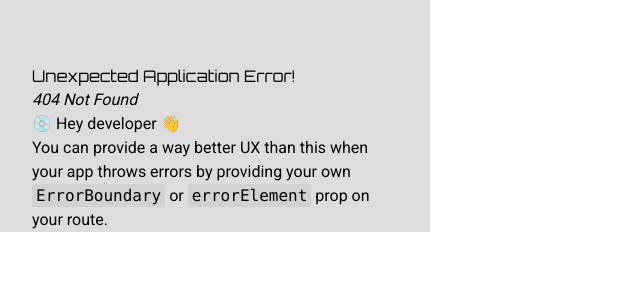
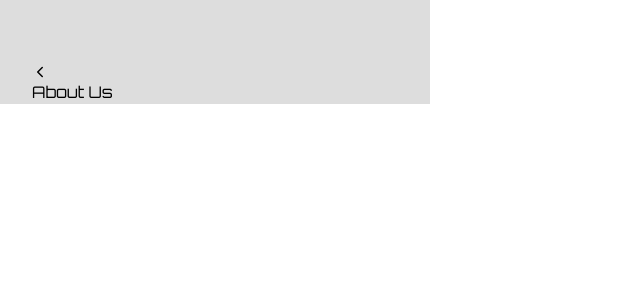
Before and after one commit to kanin-kearpimy/jsd-instructor-test-pair-programming, a React (Vite) app: page /aboutus in a window 1280 px wide. Before the commit this address had no page. Shown: the top 300 px of the page, without its empty margins (0-640 px from the left). Built offline with nearby package versions, Linux system fonts and the light colour scheme.

Commit message:
add(aboutus.jsx) : add page and path at app.jsx

```diff
--- a/src/App.jsx
+++ b/src/App.jsx
@@ -5,6 +5,7 @@ import Dashboard from "./components/Dashboard";
 import Stat from "./components/Stat";
 import Setting from "./components/Setting";
 import Profile from "./components/Profile";
+import Aboutus from "./components/Aboutus";
 import { createBrowserRouter, RouterProvider } from "react-router-dom";
 const router = createBrowserRouter([
   {
@@ -35,6 +36,10 @@ const router = createBrowserRouter([
     path: "profile",
     element: <Profile />,
   },
+  {
+    path: "aboutus",
+    element: <Aboutus />,
+  }
 ]);
 function App() {
   return <RouterProvider router={router} />;
--- /dev/null
+++ b/src/components/Aboutus.jsx
@@ -0,0 +1,16 @@
+import { IoChevronBack } from "react-icons/io5";
+
+
+const Aboutus = () => {
+    return (
+    <div>
+        <div>
+            <IoChevronBack />
+            <h1>About Us</h1>
+        </div>
+
+    </div>
+    );
+  };
+
+  export default Aboutus;
```
